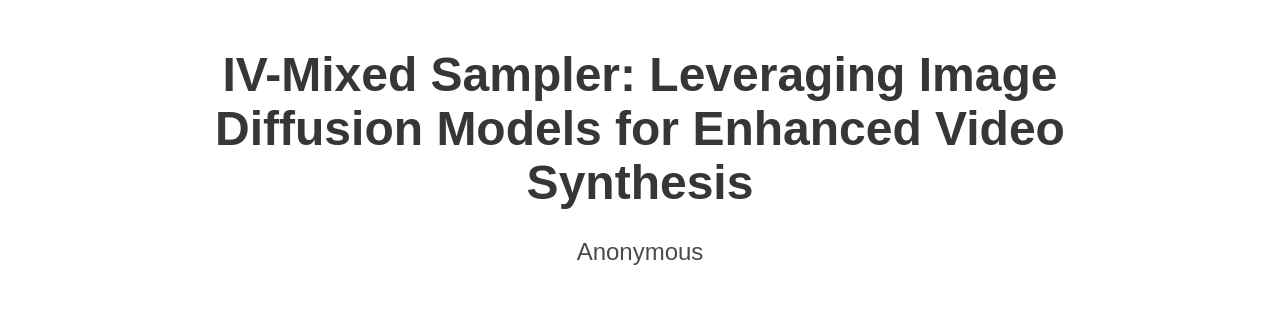
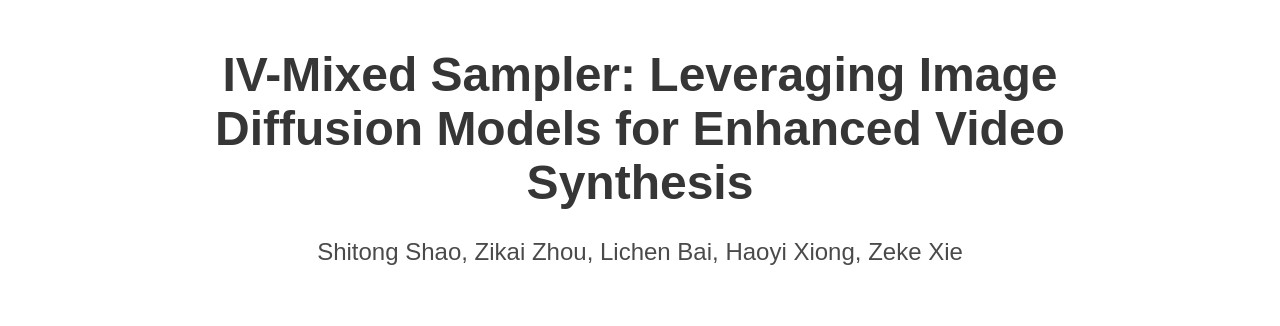
Before and after one commit to Klayand/IV-mixed-Sampler, a plain HTML site: page index.html in a window 1280 px wide. Shown: the top 326 px of the page. Drawn offline with nearby package versions, Linux system fonts and the light colour scheme; some icons are missing; a web font is replaced by a local one.

Commit message:
Update index.html

```diff
--- a/index.html
+++ b/index.html
@@ -166,7 +166,7 @@
             <div class="is-size-4 publication-authors">
               <!-- Paper authors -->
               <span class="author-block">
-                Anonymous</span>
+                Shitong Shao, Zikai Zhou, Lichen Bai, Haoyi Xiong, Zeke Xie</span>
             </div>
             </div>
           </div>
```
